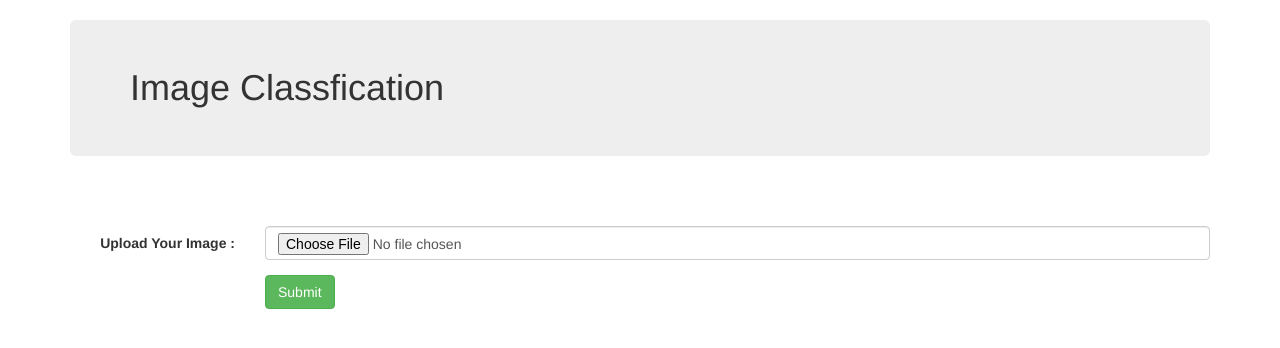
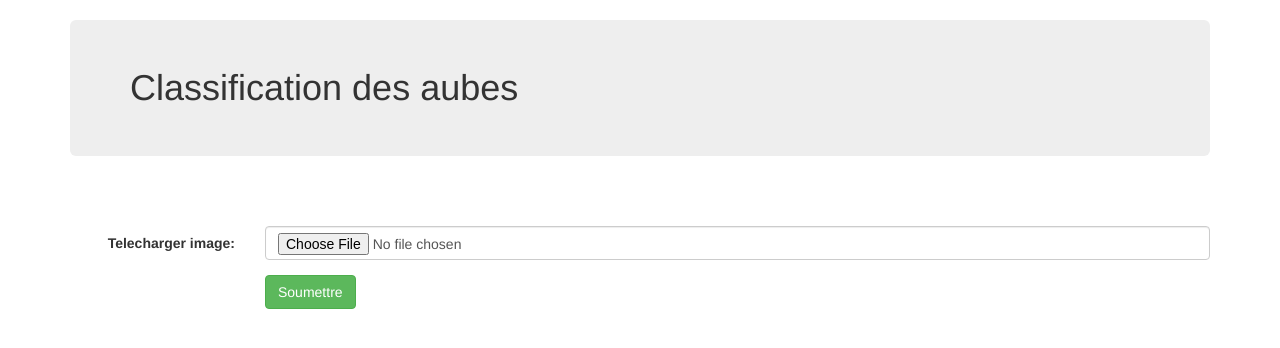
Before and after one commit to hhurchand/project_synthese_2022, a Flask app: page / in a window 1280 px wide. Shown: the top 348 px of the page. Run offline with Flask 2, Linux system fonts and the light colour scheme; parts of the project's set-up code (start-up, migrations or seed data) failed here and were passed over; some libraries are stand-ins or nearby versions.

Commit message:
update html

```diff
--- a/templates/index.html
+++ b/templates/index.html
@@ -11,12 +11,12 @@
 <body>
 
 <div class="container">
-  <h1 class="jumbotron bg-primary">Image Classfication</h1>
+  <h1 class="jumbotron bg-primary">Classification des aubes</h1>
   <br><br>
   <form class="form-horizontal" action="/submit" method="post" enctype="multipart/form-data">
 
     <div class="form-group">
-      <label class="control-label col-sm-2" for="pwd">Upload Your Image :</label>
+      <label class="control-label col-sm-2" for="pwd">Telecharger image:</label>
       <div class="col-sm-10">
         <input type="file" class="form-control" placeholder="Hours Studied"  name="my_image" id="pwd">
       </div>
@@ -24,14 +24,16 @@
 
     <div class="form-group">
       <div class="col-sm-offset-2 col-sm-10">
-        <button type="submit" class="btn btn-success">Submit</button>
+        <button type="submit" class="btn btn-success">Soumettre</button>
       </div>
     </div>
   </form>
 
 	{% if prediction %}
-  <img src="{{img_path}}" height="400px" width="400px">
-	<h2> Your Prediction   : <i> {{prediction}} </i></h2>
+  <p style="text-align:center;">
+  <img src="{{img_path}}" height="400px" width="400px"></p>
+
+  <h2 style="text-align: center;"> Your Prediction   : <i> {{prediction}} </i></h2>
 
 	{% endif %}
 
```
